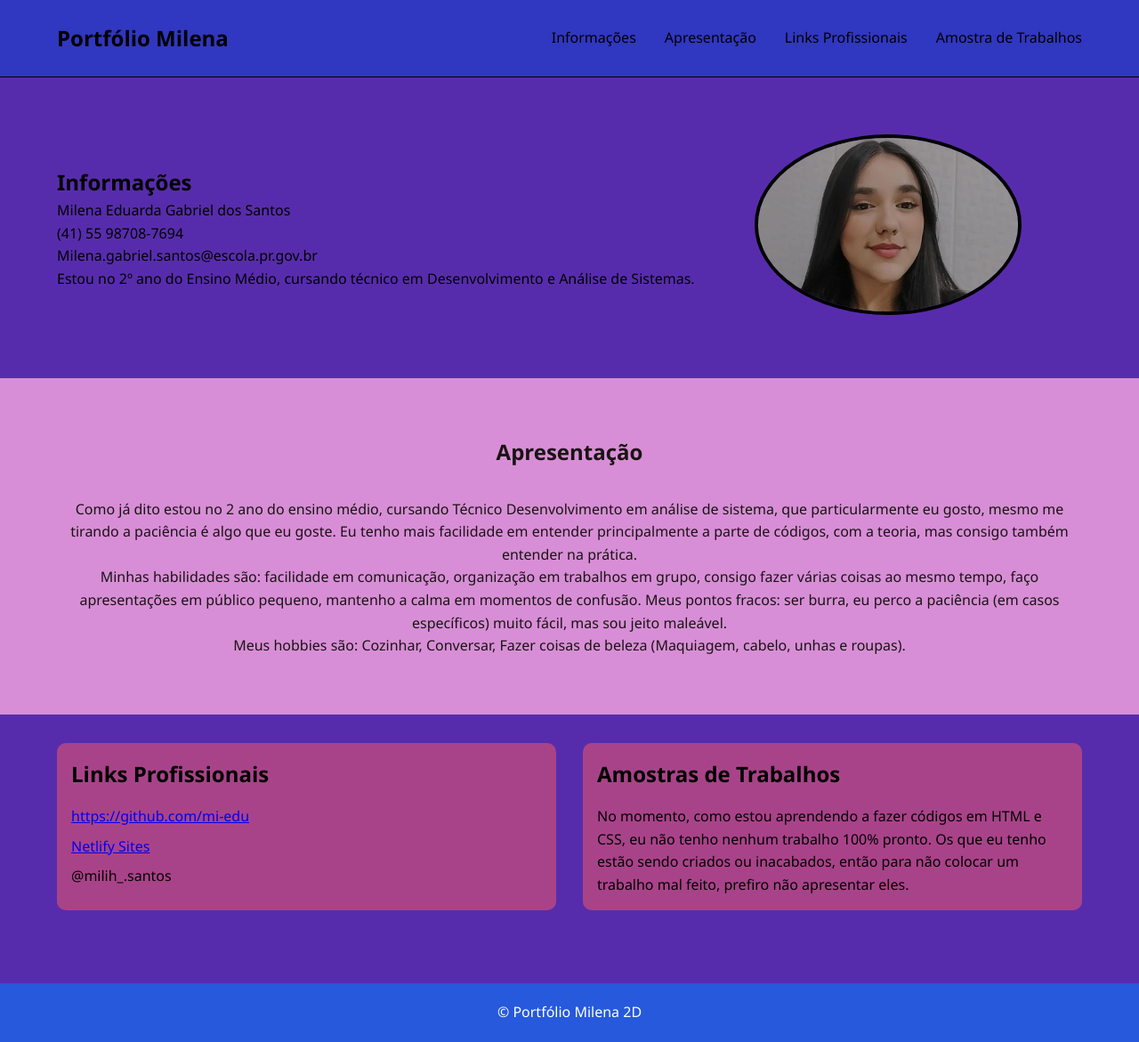
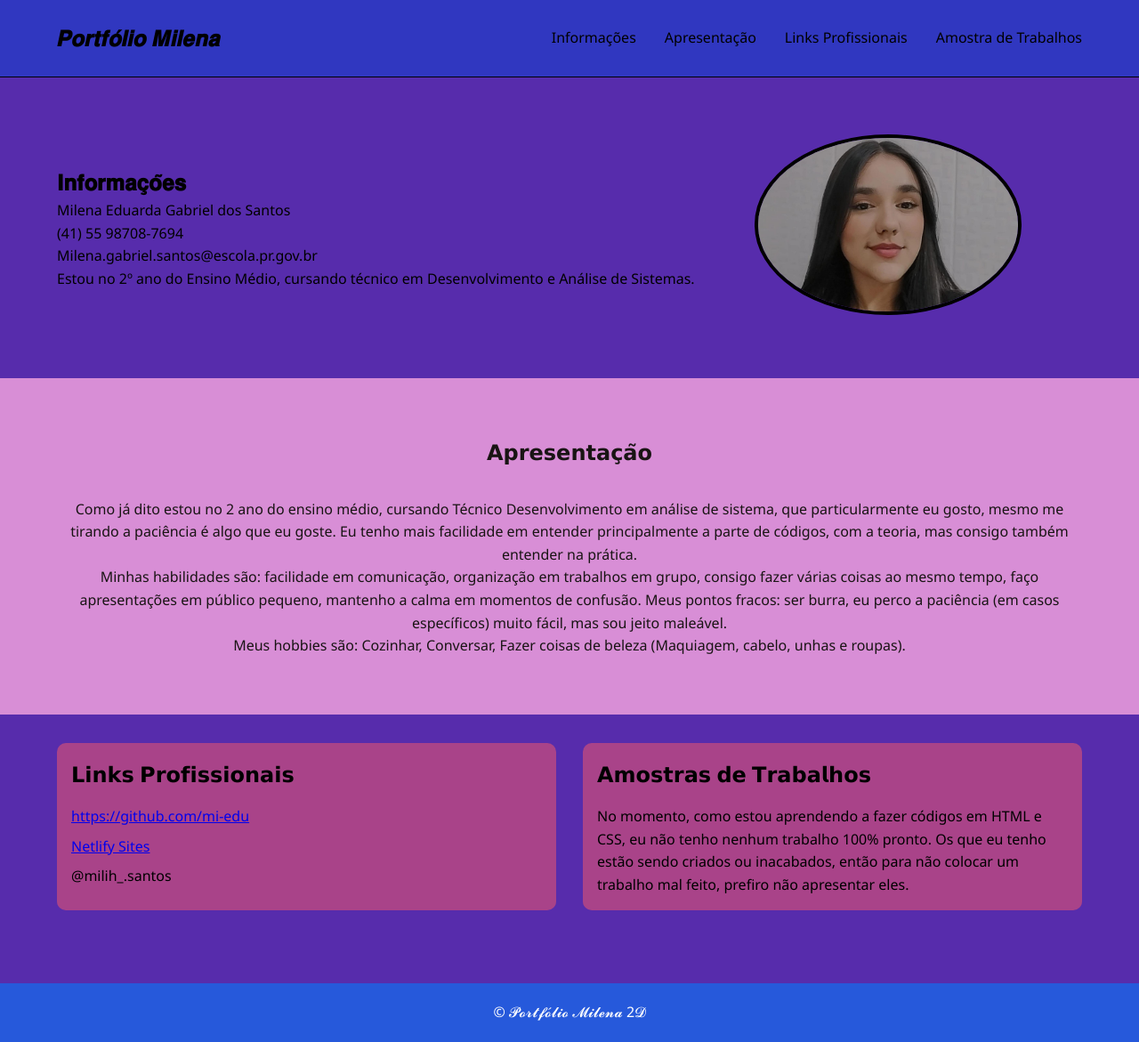
Before and after one commit to mi-edu/Milena.Portifolio2d, a plain HTML site: page index.html in a window 1280 px wide. Shown: the whole page at 89% size. Drawn offline with Linux system fonts and the light colour scheme.

Commit message:
Update index.html

```diff
--- a/index.html
+++ b/index.html
@@ -12,7 +12,7 @@
 
   <!-- Navigation -->
   <nav class="navbar">
-    <a href="#home" class="logo">Portfólio Milena</a>
+    <a href="#home" class="logo">𝑷𝒐𝒓𝒕𝒇𝒐́𝒍𝒊𝒐 𝑴𝒊𝒍𝒆𝒏𝒂</a>
     <ul class="nav-links">
       <li><a href="#home">Informações</a></li>
       <li><a href="#skills">Apresentação</a></li>
@@ -24,7 +24,7 @@
   <!-- Hero Section -->
   <section id="home" class="hero">
     <div class="hero-content">
-      <h1>Informações</h1>
+      <h1>𝐈𝐧𝐟𝐨𝐫𝐦𝐚𝐜̧𝐨̃𝐞𝐬</h1>
       <p>
         Milena Eduarda Gabriel dos Santos<br>
         (41) 55 98708-7694<br>
@@ -41,7 +41,7 @@
 
   <!-- Skills Section -->
   <section id="skills" class="skills">
-    <h2>Apresentação</h2>
+    <h2>𝗔𝗽𝗿𝗲𝘀𝗲𝗻𝘁𝗮𝗰̧𝗮̃𝗼</h2>
     <div class="skill-grid">
       <div class="skill-card">
         <i class="fas fa-server"></i>
@@ -63,7 +63,7 @@
 <!--Project Links-->
 <section id="project" class="project">
   <div class="Profissionais">
-    <h2>Links Profissionais</h2>
+    <h2>𝗟𝗶𝗻𝗸𝘀 𝗣𝗿𝗼𝗳𝗶𝘀𝘀𝗶𝗼𝗻𝗮𝗶𝘀</h2>
     <ul>
       <li><a href="https://github.com/mi-edu" target="_blank">https://github.com/mi-edu</a></li>
       <li><a href="https://app.netlify.com/teams/milena-gabriel-santos/sites" target="_blank">Netlify Sites</a></li>
@@ -72,7 +72,7 @@
   </div>
 
   <div class="Amostra">
-    <h2>Amostras de Trabalhos</h2>
+    <h2>𝗔𝗺𝗼𝘀𝘁𝗿𝗮𝘀 𝗱𝗲 𝗧𝗿𝗮𝗯𝗮𝗹𝗵𝗼𝘀</h2>
     <p>No momento, como estou aprendendo a fazer códigos em HTML e CSS, eu não tenho nenhum trabalho 100% pronto.
        Os que eu tenho estão sendo criados ou inacabados, então para não colocar um trabalho mal feito, prefiro não apresentar eles.</p>
   </div>
@@ -80,7 +80,7 @@
 
 <!--footer-->
 <footer>
-  <p>&copy; Portfólio Milena 2D</p>
+  <p>&copy; 𝓟𝓸𝓻𝓽𝓯𝓸́𝓵𝓲𝓸 𝓜𝓲𝓵𝓮𝓷𝓪 2𝓓</p>
 </footer>
 
 </body>
```
